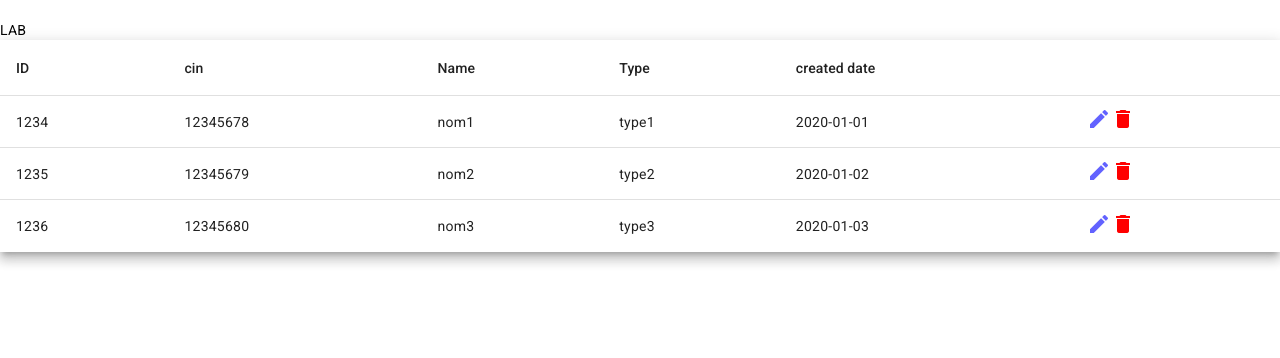
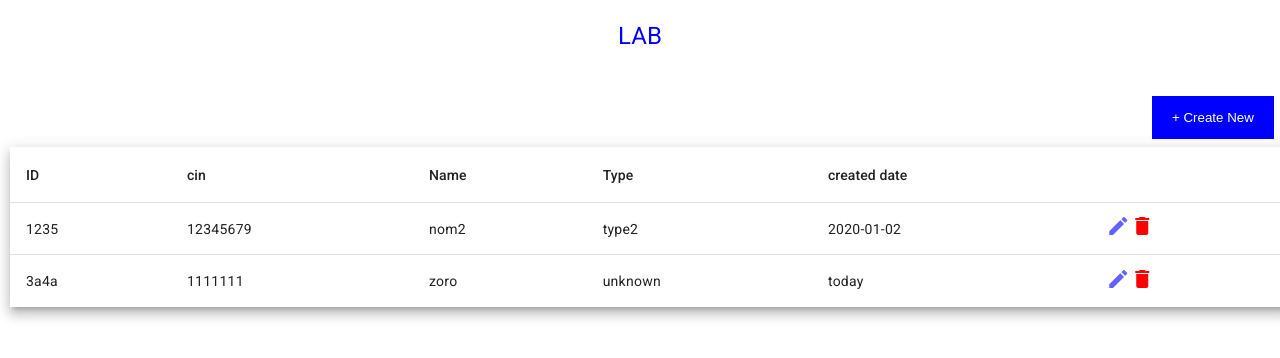
Before and after one commit to HamdiBou/angular-lab, an Angular app: page / in a window 1280 px wide. Shown: the top 358 px of the page. Built offline with nearby package versions, Linux system fonts and the light colour scheme; data requests are answered from the project's data file.

Commit message:
`feat: updated routing, forms, and services for member management`

```diff
--- a/src/app/app.component.css
+++ b/src/app/app.component.css
@@ -8,3 +8,9 @@ button{
     position: relative;
     left:90%;
 }
+
+h1{
+  text-align: center;
+  color: blue;
+
+}
--- a/src/app/app.component.html
+++ b/src/app/app.component.html
@@ -1,4 +1,4 @@
 <br>
-{{title}}
+<h1 class="center_focus_strong">{{title}}</h1>
 <br>
 <router-outlet></router-outlet>
--- a/src/app/member-form/member-form.component.css
+++ b/src/app/member-form/member-form.component.css
@@ -0,0 +1,10 @@
+p
+{
+    font-size: 20px;
+    color: #000;
+    font-weight: bold;
+    margin-top: 20px;
+    margin-left: 10px;
+    margin-right: 20px;
+
+}
--- a/src/app/member-form/member-form.component.html
+++ b/src/app/member-form/member-form.component.html
@@ -6,7 +6,7 @@
 </p>
 <p>
   <mat-form-field appearance="outline">
-    <input matInput formControlName="name" placeholder="name">
+    <input matInput formControlName="nom" placeholder="name">
   </mat-form-field>
 </p>
 <p>
@@ -20,6 +20,6 @@
   </mat-form-field>
 </p>
 <p>
-  <input routerLink="/create"  type="submit" value="Submit" >
+  <input routerLink="/create" type="submit" value="Submit">
 </p>
 </form>
--- a/src/app/member-form/member-form.component.ts
+++ b/src/app/member-form/member-form.component.ts
@@ -1,5 +1,8 @@
 import { Component, OnInit } from '@angular/core';
 import { FormControl, FormGroup, Validators } from '@angular/forms';
+import { MemberService } from '../member.service';
+import { Router } from '@angular/router';
+import { ActivatedRoute } from '@angular/router';
 
 @Component({
   selector: 'app-member-form',
@@ -8,19 +11,29 @@ import { FormControl, FormGroup, Validators } from '@angular/forms';
 })
 export class MemberFormComponent implements OnInit
 {
+  constructor(private MS:MemberService, private router:Router, private activatedRoute:ActivatedRoute) { }
 form !: FormGroup;
+idCourant!:string;
+//
 
 ngOnInit(): void {
   //Called after the constructor, initializing input properties, and the first call to ngOnChanges.
   //Add 'implements OnInit' to the class.
+  //if the route is /create then the form is empty else the form is filled with the data of the member
+  this.idCourant=this.activatedRoute.snapshot.params['id'];
+  console.log(this.idCourant);
   this.form = new FormGroup({
     cin : new FormControl(null, Validators.required),
-    name : new FormControl(null, Validators.required),
+    nom : new FormControl(null, Validators.required),
     type : new FormControl(null, Validators.required),
     createdDate: new FormControl(null, Validators.required),
   });
 }
 onSubmit(){
   console.log(this.form.value);
+  this.MS.addMember(this.form.value).subscribe((data)=>{
+    console.log(data);
+    this.router.navigate(['/']);
+    });
   }
 }
--- a/src/app/member.service.ts
+++ b/src/app/member.service.ts
@@ -16,4 +16,16 @@ export class MemberService {
   GetAllMembers():Observable<Membre[]>{//Observable is a class that represents a stream of data
     return this.http.get<Membre[]>('http://localhost:3000/members');
   }
+  //add a member to the server with a post request
+  addMember(member:Membre):Observable<Membre>{
+    return this.http.post<Membre>('http://localhost:3000/members',member);
+    }
+  //delete a member from the server with a delete request
+  deleteMember(id:number):Observable<Membre>{
+    return this.http.delete<Membre>(`http://localhost:3000/members/${id}`);
+  }
+  //update a member from the server with a put request
+  updateMember(id:number,member:Membre):Observable<Membre>{
+    return this.http.put<Membre>(`http://localhost:3000/members/${id}`,member);
+  }
 }
--- a/src/app/member/member.component.css
+++ b/src/app/member/member.component.css
@@ -1,5 +1,8 @@
 table{
   width: 100%;
+  padding: auto;
+  margin-left: 10px;
+  margin-right: 10px;
 }
 #edit-icon{
   color: rgb(98, 98, 255);
@@ -7,3 +10,13 @@ table{
 #delete-icon{
   color: red;
 }
+button{
+  background-color: blue;
+  color: white;
+  padding: 14px 20px;
+  margin: 8px 0;
+  border: none;
+  cursor: pointer;
+  position: relative;
+  left:90%;
+}
--- a/src/app/member/member.component.html
+++ b/src/app/member/member.component.html
@@ -14,6 +14,7 @@
     <td>{{member.createdDate}}</td>
   </tr>
 </table> -->
+<button routerLink="/create"> + Create New</button>
 <table mat-table [dataSource]="datasource" class="mat-elevation-z8">
 
   <!-- Position Column -->
@@ -47,7 +48,9 @@
    <!-- Symbol Column -->
   <ng-container matColumnDef="6">
     <th mat-header-cell *matHeaderCellDef>  </th>
-    <td mat-cell *matCellDef="let element"> <mat-icon fontIcon="edit" id="edit-icon"></mat-icon> <mat-icon fontIcon="delete" id="delete-icon"></mat-icon> </td>
+    <td mat-cell *matCellDef="let element">
+    <mat-icon fontIcon="edit" id="edit-icon" routerLink="/{{element.id}}/edit"></mat-icon>
+    <mat-icon fontIcon="delete" id="delete-icon" (click)="deleteMember(element.id)"></mat-icon> </td>
   </ng-container>
   <tr mat-header-row *matHeaderRowDef="displayedColumns"></tr>
   <tr mat-row *matRowDef="let row; columns: displayedColumns;"></tr>
--- a/src/app/member/member.component.ts
+++ b/src/app/member/member.component.ts
@@ -23,4 +23,20 @@ export class MemberComponent implements OnInit {
       this.datasource = data;
     });
   }
+deleteMember(id: number) {
+  this.MS.deleteMember(id).subscribe(() => {
+    console.log(`Member with ID ${id} deleted`);
+    this.MS.GetAllMembers().subscribe((data) => {
+      this.datasource = data;
+    });
+  });
 }
+editMember(id: number, member: Membre) {
+  this.MS.updateMember(id, member).subscribe(() => {
+    console.log(`Member with ID ${id} updated`);
+    this.MS.GetAllMembers().subscribe((data) => {
+      this.datasource = data;
+    });
+  });
+  }
+}
--- a/src/assets/db.json
+++ b/src/assets/db.json
@@ -1,12 +1,5 @@
 {
   "members": [
-    {
-      "id": "1234",
-      "cin": "12345678",
-      "nom": "nom1",
-      "type": "type1",
-      "createdDate": "2020-01-01"
-    },
     {
       "id": "1235",
       "cin": "12345679",
@@ -15,11 +8,11 @@
       "createdDate": "2020-01-02"
     },
     {
-      "id": "1236",
-      "cin": "12345680",
-      "nom": "nom3",
-      "type": "type3",
-      "createdDate": "2020-01-03"
+      "id": "3a4a",
+      "cin": "1111111",
+      "nom": "zoro",
+      "type": "unknown",
+      "createdDate": "today"
     }
   ]
 }
```
Also changed, not shown: src/app/app-routing.module.ts (+12 -1 lines).
